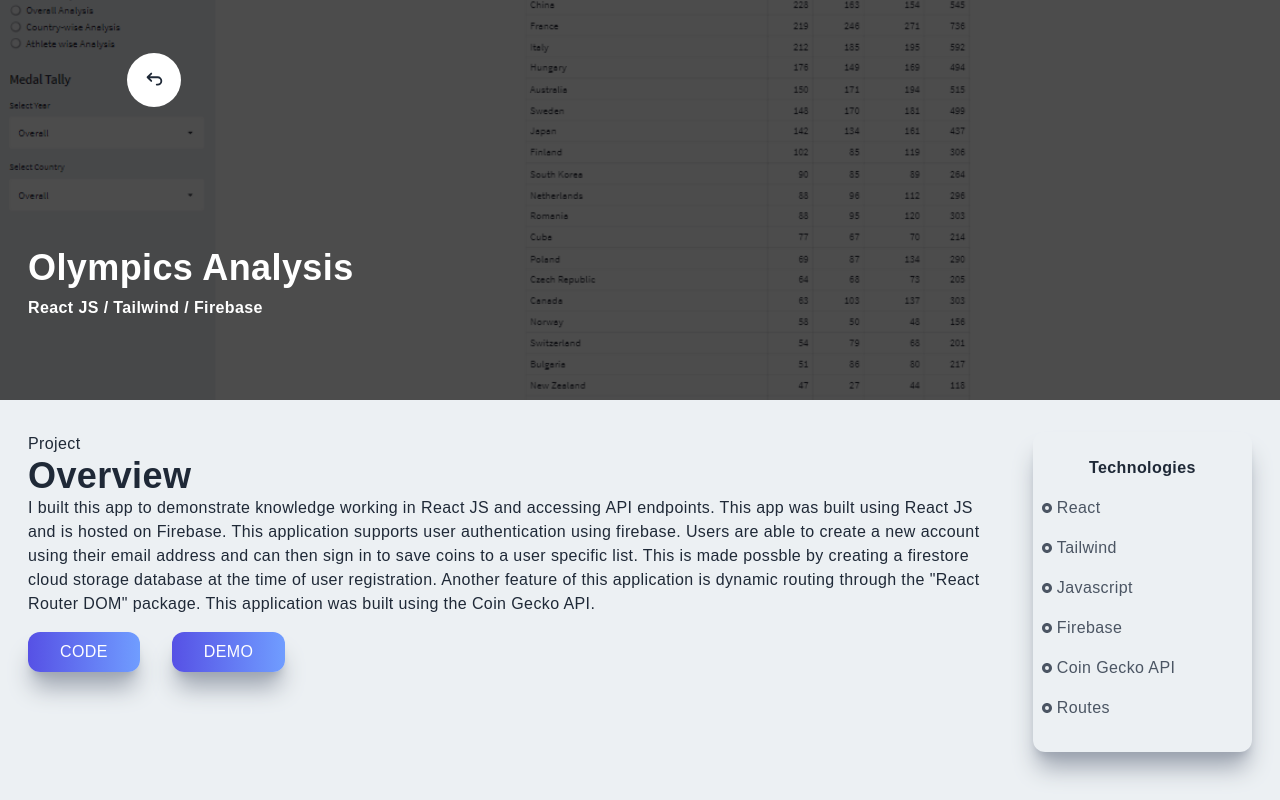
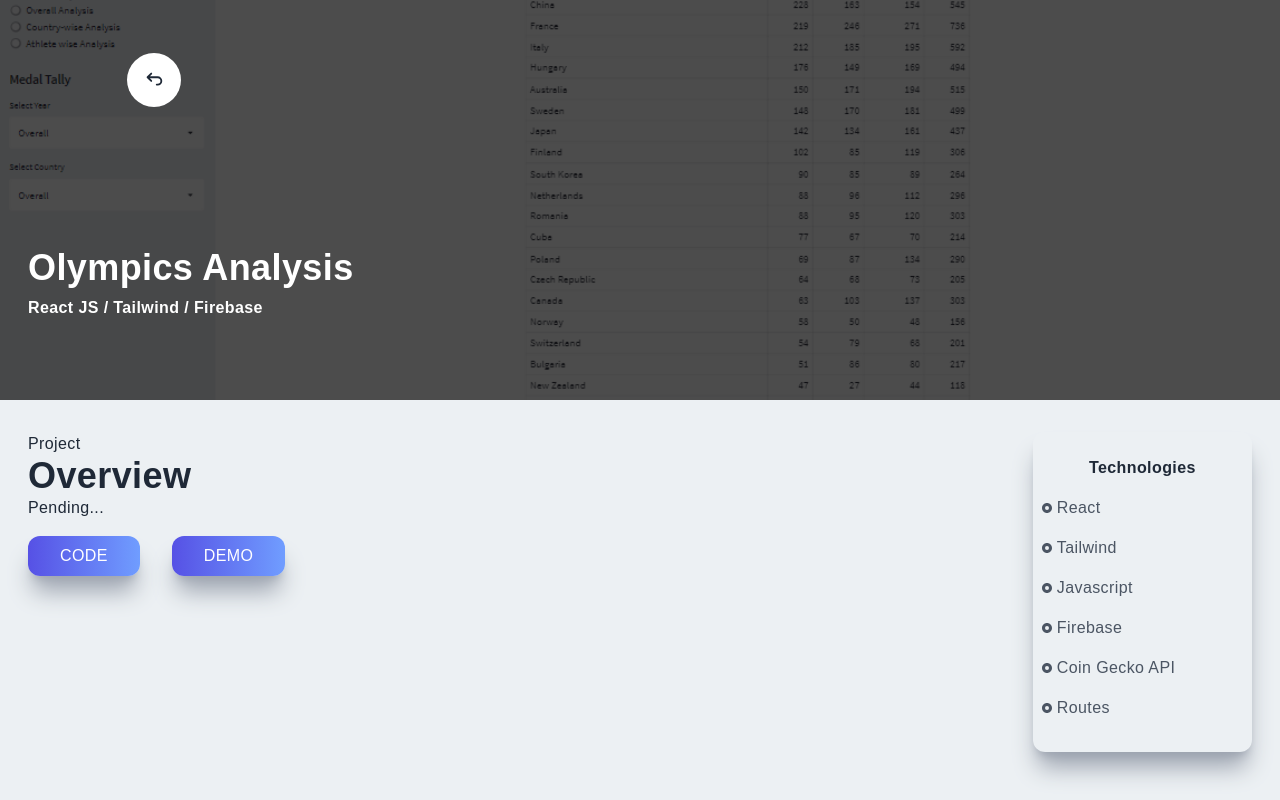
Before and after one commit to nitin714/Portfolio, a Next.js app: page /olympicsanalysis in a window 1280 px wide. Built offline with nearby package versions, Linux system fonts and the light colour scheme.

Commit message:
modified

```diff
--- a/pages/airbnb.js
+++ b/pages/airbnb.js
@@ -32,16 +32,7 @@ function airbnb() {
         <div className="col-span-4">
           <p>Project</p>
           <h2>Overview</h2>
-          <p>
-            This app was built using React JS and is hosted on Firebase. Users
-            are able to search properties based on an Address, City, or ZIP code
-            to retrieve a list of active properties currently for sale. You will
-            be able to view property information as well as the specific
-            location of the property integrated with the Google Maps API. User
-            authentication is available so you can signup and signin to your
-            account with an email address in order to save your favorite
-            properties. This is made possible with Zillow API.
-          </p>
+          <p>Pending...</p>
           <a href="/" target="_blank" rel="noreferrer">
             <button className="px-8 py-2 mt-4 mr-8">Code</button>
           </a>
--- a/pages/bookrecommender.js
+++ b/pages/bookrecommender.js
@@ -32,15 +32,7 @@ function bookrecommender() {
         <div className="col-span-4">
           <p>Project</p>
           <h2>Overview</h2>
-          <p>
-            This appplication was built using NEXT.JS and is styled with
-            Tailwind CSS. The application is hosted statically using Vercel.
-            This is a mobile responsive recreation of Twitch.tv and features
-            Next/Auth.js for authentication. Users may choose to be
-            authenticated with either a Github account or a Google account. A
-            few features to note with this project are lazy loading images using
-            the Image component, built in routing, and Next/Auth Context.
-          </p>
+          <p>Pending...</p>
           <a href="/" target="_blank" rel="noreferrer">
             <button className="px-8 py-2 mt-4 mr-8">Demo</button>
           </a>
--- a/pages/movierecommender.js
+++ b/pages/movierecommender.js
@@ -32,15 +32,7 @@ function movierecommender() {
         <div className="col-span-4">
           <p>Project</p>
           <h2>Overview</h2>
-          <p>
-            This appplication was built using NEXT.JS and is styled with
-            Tailwind CSS. The application is hosted statically using Vercel.
-            This is a mobile responsive recreation of Twitch.tv and features
-            Next/Auth.js for authentication. Users may choose to be
-            authenticated with either a Github account or a Google account. A
-            few features to note with this project are lazy loading images using
-            the Image component, built in routing, and Next/Auth Context.
-          </p>
+          <p>Pending...</p>
           <a href="/" target="_blank" rel="noreferrer">
             <button className="px-8 py-2 mt-4 mr-8">Demo</button>
           </a>
--- a/pages/netflix.js
+++ b/pages/netflix.js
@@ -32,15 +32,7 @@ function netflix() {
         <div className="col-span-4">
           <p>Project</p>
           <h2>Overview</h2>
-          <p>
-            I built this application in React JS and is hosted on GitHub pages.
-            This app features user authentication with firebase as well as the
-            firestore cloud storage database. This application is pulling movie
-            data from an the IMDB movie API and displaying different categories.
-            It features horizontal sliding and a featured selection. The
-            useContext hook is also being implemented for app-wide state
-            management.
-          </p>
+          <p>Pending...</p>
           <a
             href="https://github.com/fireclint/netflix-react-tailwind"
             target="_blank"
--- a/pages/olympicsanalysis.js
+++ b/pages/olympicsanalysis.js
@@ -32,18 +32,7 @@ function olympicsanalysis() {
         <div className="col-span-4">
           <p>Project</p>
           <h2>Overview</h2>
-          <p>
-            I built this app to demonstrate knowledge working in React JS and
-            accessing API endpoints. This app was built using React JS and is
-            hosted on Firebase. This application supports user authentication
-            using firebase. Users are able to create a new account using their
-            email address and can then sign in to save coins to a user specific
-            list. This is made possble by creating a firestore cloud storage
-            database at the time of user registration. Another feature of this
-            application is dynamic routing through the &quot;React Router
-            DOM&quot; package. This application was built using the Coin Gecko
-            API.
-          </p>
+          <p>Pending...</p>
           <a href="/" target="_blank" rel="noreferrer">
             <button className="px-8 py-2 mt-4 mr-8">Code</button>
           </a>
```
